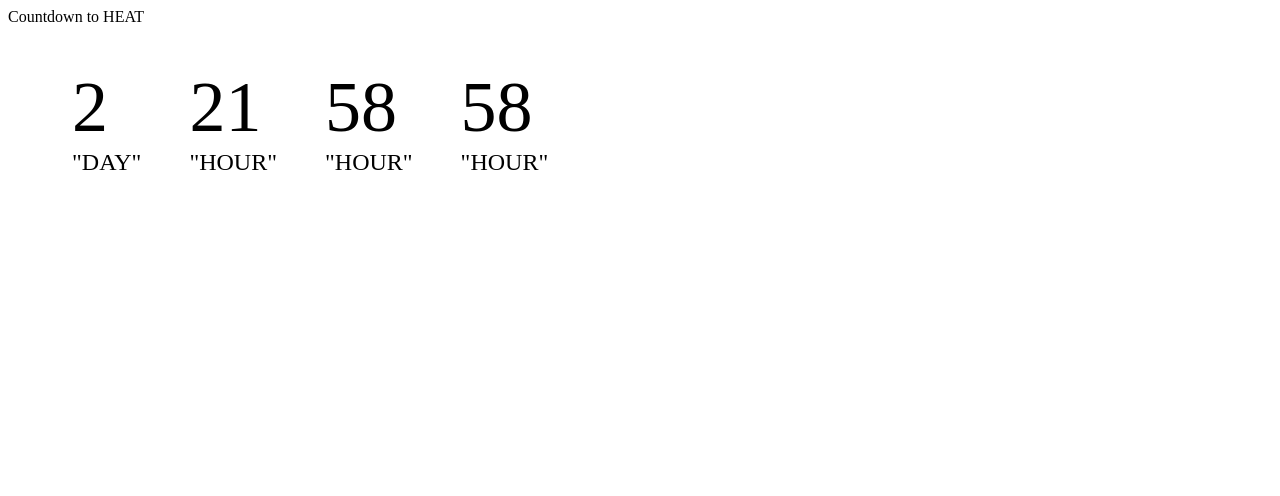
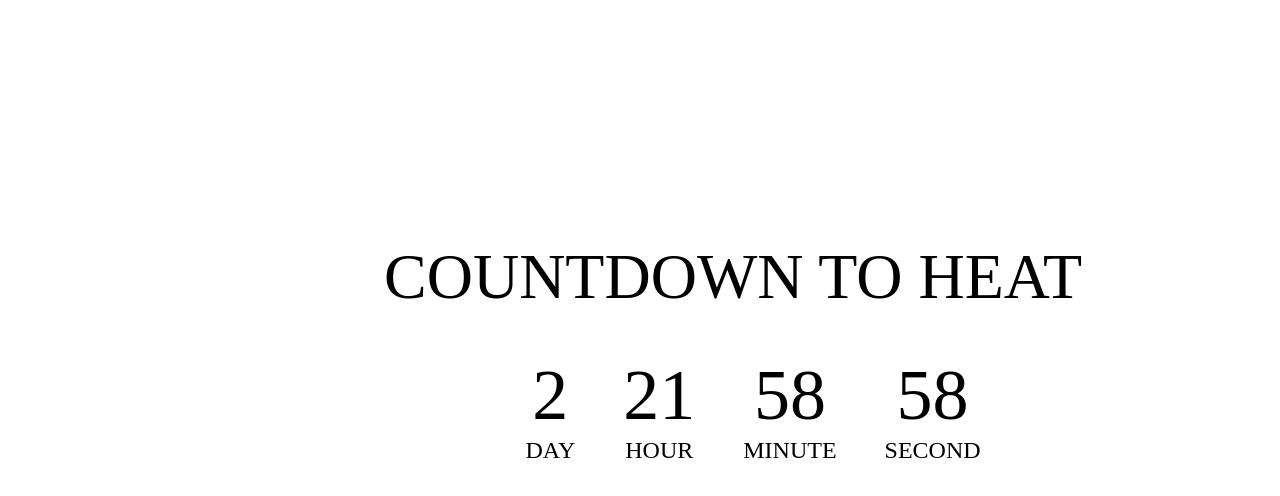
Before and after one commit to trannhathoang8678/demo-react-app, a React (Create React App) app: page / in a window 1280 px wide. Shown: the top 496 px of the page. Built offline with nearby package versions, Linux system fonts and the light colour scheme.

Commit message:
rename and fix css

```diff
--- /dev/null
+++ b/src/components/CountDownClock/CountDownClock.css
@@ -0,0 +1,25 @@
+.clock-container {
+  position: absolute;
+  top: 30%;
+  left: 30%;
+}
+.title {
+  text-transform: uppercase;
+  text-align: center;
+  font-size: 4rem;
+}
+.clock-by-unit{
+  text-align: center;
+}
+li {
+  display: inline-block;
+  font-size: 1.5em;
+  list-style-type: none;
+  padding: 1em;
+  text-transform: uppercase;
+}
+
+li span {
+  display: block;
+  font-size: 4.5rem;
+}
--- a/src/components/CountDownClock/CountDownClock.jsx
+++ b/src/components/CountDownClock/CountDownClock.jsx
@@ -1,5 +1,5 @@
 import React from "react";
-import "./timer.css";
+import "./CountDownClock.css";
 const secondToMili = 1000,
   minuteToMili = secondToMili * 60,
   hourToMili = minuteToMili * 60,
@@ -30,22 +30,33 @@
   }
   render() {
     return (
-      <div className="CountDownClock">
-        <div className="Title">Countdown to HEAT</div>
+      <div className="clock-container">
+        <div className="title">Countdown to HEAT</div>
+        <div className="clock-by-unit">
           <ul>
             <li>
-            <span>{Math.floor(this.state.restTime/dayToMili)}</span>"Day"
+              <span>{Math.floor(this.state.restTime / dayToMili)}</span>Day
             </li>
             <li>
-            <span>{Math.floor(this.state.restTime%dayToMili/hourToMili)}</span>"Hour"
+              <span>
+                {Math.floor((this.state.restTime % dayToMili) / hourToMili)}
+              </span>
+              Hour
             </li>
             <li>
-            <span>{Math.floor(this.state.restTime%hourToMili/minuteToMili)}</span>"Hour"
+              <span>
+                {Math.floor((this.state.restTime % hourToMili) / minuteToMili)}
+              </span>
+              Minute
             </li>
             <li>
-          <span>{Math.floor(this.state.restTime%hourToMili/minuteToMili)}</span>"Hour"
+              <span>
+                {Math.floor((this.state.restTime % hourToMili) / minuteToMili)}
+              </span>
+              Second
             </li>
           </ul>
+        </div>
       </div>
     );
   }
--- a/src/components/CountDownClock/timer.css
+++ /dev/null
@@ -1,12 +0,0 @@
-li {
-  display: inline-block;
-  font-size: 1.5em;
-  list-style-type: none;
-  padding: 1em;
-  text-transform: uppercase;
-}
-
-li span {
-  display: block;
-  font-size: 4.5rem;
-}
```
Lines whose indentation alone changed are shown as unchanged.
